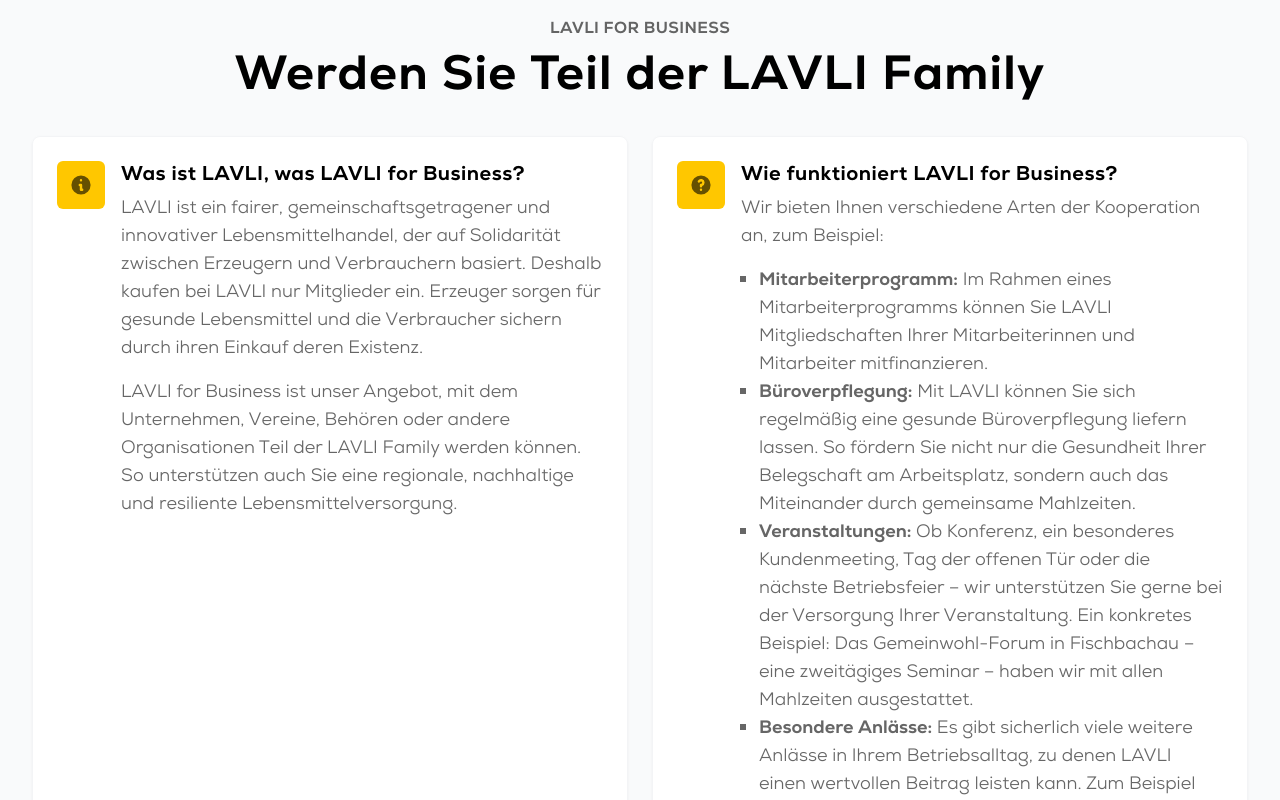
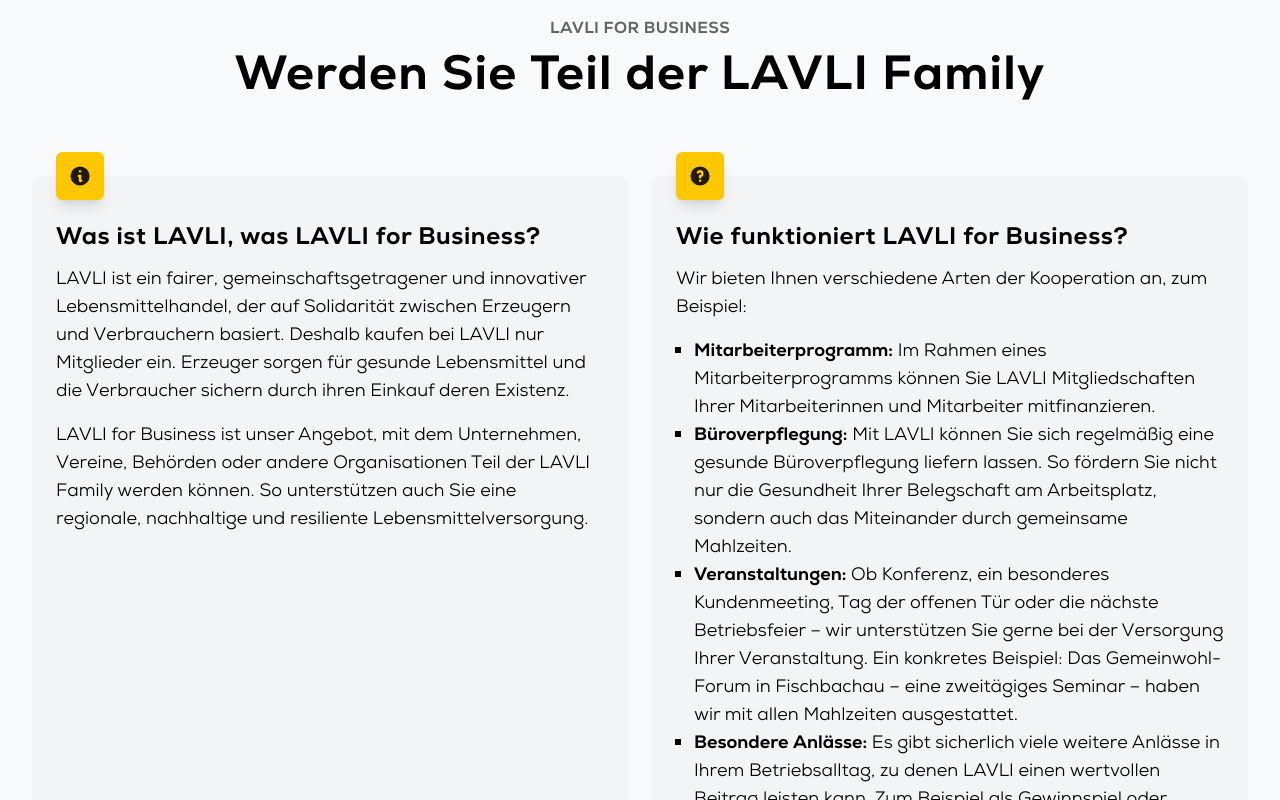
Before and after one commit to LAVLI-Food/lavli-landing-pages, a Next.js app: page /lavli-for-business in a window 1280 px wide. Shown: the part 1140-1940 px from the top of the page. Built offline with nearby package versions, Linux system fonts and the light colour scheme.

Commit message:
Changed styling

```diff
--- a/src/components/get-in-touch.js
+++ b/src/components/get-in-touch.js
@@ -8,14 +8,11 @@
       </h3>
       <div className="grid grid-cols-1 gap-8">
         <div className="pt-6">
-          <div className="flow-root rounded-lg bg-gray-50 px-6 pb-8">
+          <div className="flow-root rounded-lg bg-gray-100 px-6 pb-8">
             <div className="-mt-6">
               <div>
-                <span className="inline-flex items-center justify-center rounded-md bg-blue-40 p-3 shadow-lg">
-                  <PhoneIcon
-                    className="h-6 w-6 text-light"
-                    aria-hidden="true"
-                  />
+                <span className="inline-flex items-center justify-center rounded-md bg-brand-orange-light p-3 shadow-lg">
+                  <PhoneIcon className="h-6 w-6 text-dark" aria-hidden="true" />
                 </span>
               </div>
               <h3 className="mt-8 text-lg font-extrabold tracking-wide">
@@ -28,11 +25,11 @@
           </div>
         </div>
         <div className="pt-6">
-          <div className="flow-root rounded-lg bg-gray-50 px-6 pb-8">
+          <div className="flow-root rounded-lg bg-gray-100 px-6 pb-8">
             <div className="-mt-6">
               <div>
-                <span className="inline-flex items-center justify-center rounded-md bg-blue-40 p-3 shadow-lg">
-                  <MailIcon className="h-6 w-6 text-light" aria-hidden="true" />
+                <span className="inline-flex items-center justify-center rounded-md bg-brand-orange-light p-3 shadow-lg">
+                  <MailIcon className="h-6 w-6 text-dark" aria-hidden="true" />
                 </span>
               </div>
               <h3 className="mt-8 text-lg font-extrabold tracking-wide">
--- a/src/pages/lavli-for-business.js
+++ b/src/pages/lavli-for-business.js
@@ -66,7 +66,7 @@
       </p>
       <p style="margin-top: 16px">
         LAVLI for Business ist unser Angebot, mit dem Unternehmen, Vereine,
-        Behören oder andere Organisationen Teil der LAVLI Family werden können.
+        Behörden oder andere Organisationen Teil der LAVLI Family werden können.
         So unterstützen auch Sie eine regionale, nachhaltige und resiliente
         Lebensmittelversorgung.
       </p>`,
@@ -226,22 +226,25 @@
         </h1>
       </div>
 
-      <div className="mt-10">
-        <dl className="space-y-10 lg:grid lg:grid-cols-2 lg:gap-6 lg:space-y-0">
+      <div className="mt-20">
+        <dl className="space-y-12 lg:grid lg:grid-cols-2 lg:gap-x-6 lg:gap-y-12 lg:space-y-0">
           {details.map((detail) => (
             <div
               key={detail.name}
-              className="relative rounded-lg border border-gray-100 bg-white p-6 drop-shadow-sm">
+              className="relative rounded-lg bg-gray-100 p-6 pt-12">
               <dt>
-                <div className="absolute flex h-12 w-12 items-center justify-center rounded-md bg-brand-orange-light text-dark-medium">
-                  <detail.icon className="h-6 w-6" aria-hidden="true" />
+                <div className="absolute -mt-[4.5rem] inline-flex items-center justify-center rounded-md  bg-brand-orange-light p-3 shadow-lg">
+                  <detail.icon
+                    className="h-6 w-6 text-dark"
+                    aria-hidden="true"
+                  />
                 </div>
-                <p className="ml-16 text-xl font-extrabold leading-6 tracking-wide">
+                <p className="text-2xl font-extrabold leading-6 tracking-wide">
                   {detail.name}
                 </p>
               </dt>
               <dd
-                className="mt-2 ml-16 text-lg text-dark-medium"
+                className="mt-4 text-lg"
                 dangerouslySetInnerHTML={{ __html: detail.description }}
               />
             </div>
@@ -321,7 +324,7 @@
         {values.map((value) => (
           <li
             key={value.title}
-            className="col-span-1 flex flex-col divide-y divide-gray-100 rounded-lg bg-blue-40 text-light drop-shadow-lg">
+            className="col-span-1 flex flex-col divide-y divide-gray-200 rounded-lg bg-gray-100">
             <h2 className="p-6 pb-4 text-center text-2xl font-extrabold tracking-wide lg:text-3xl">
               {value.title}
             </h2>
```
